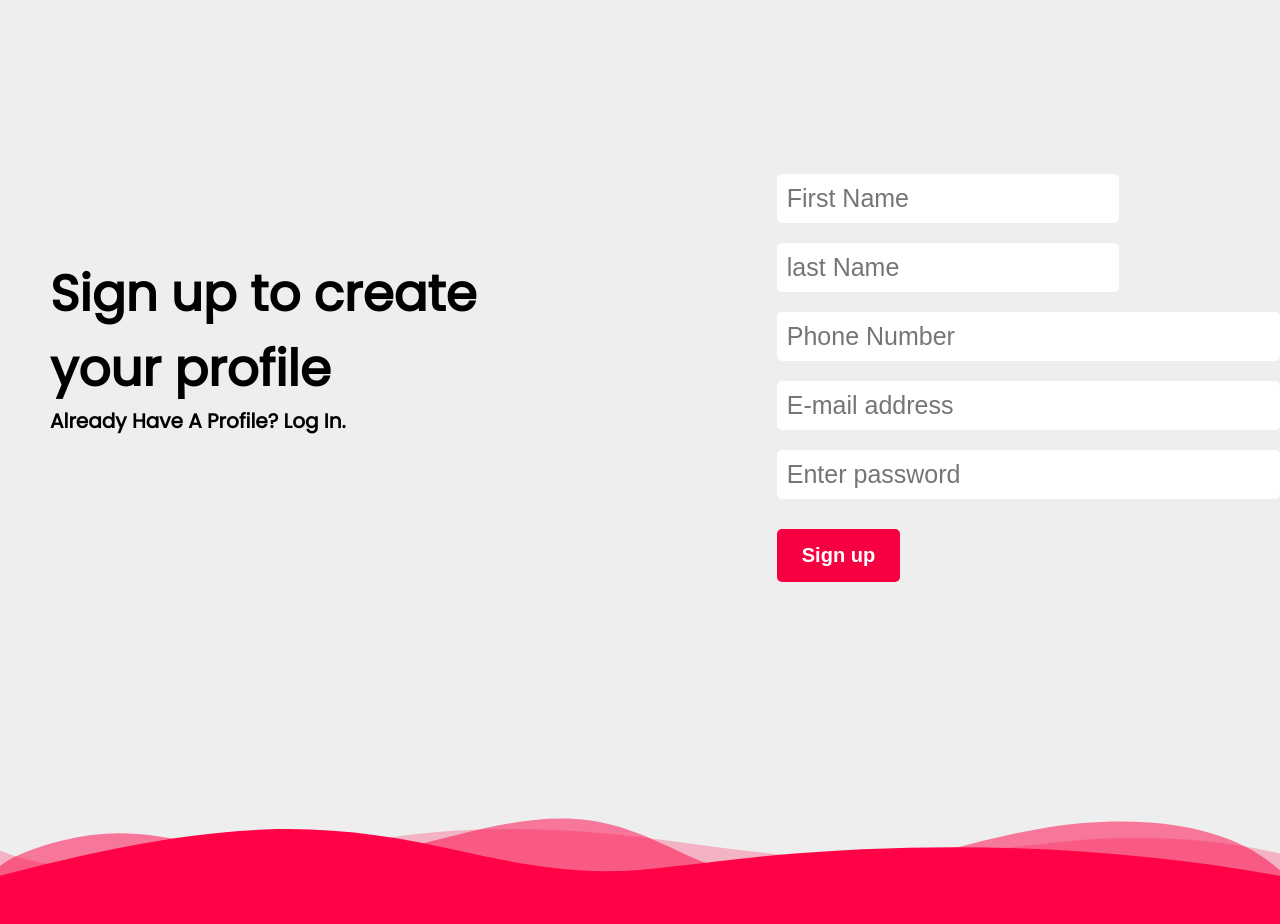
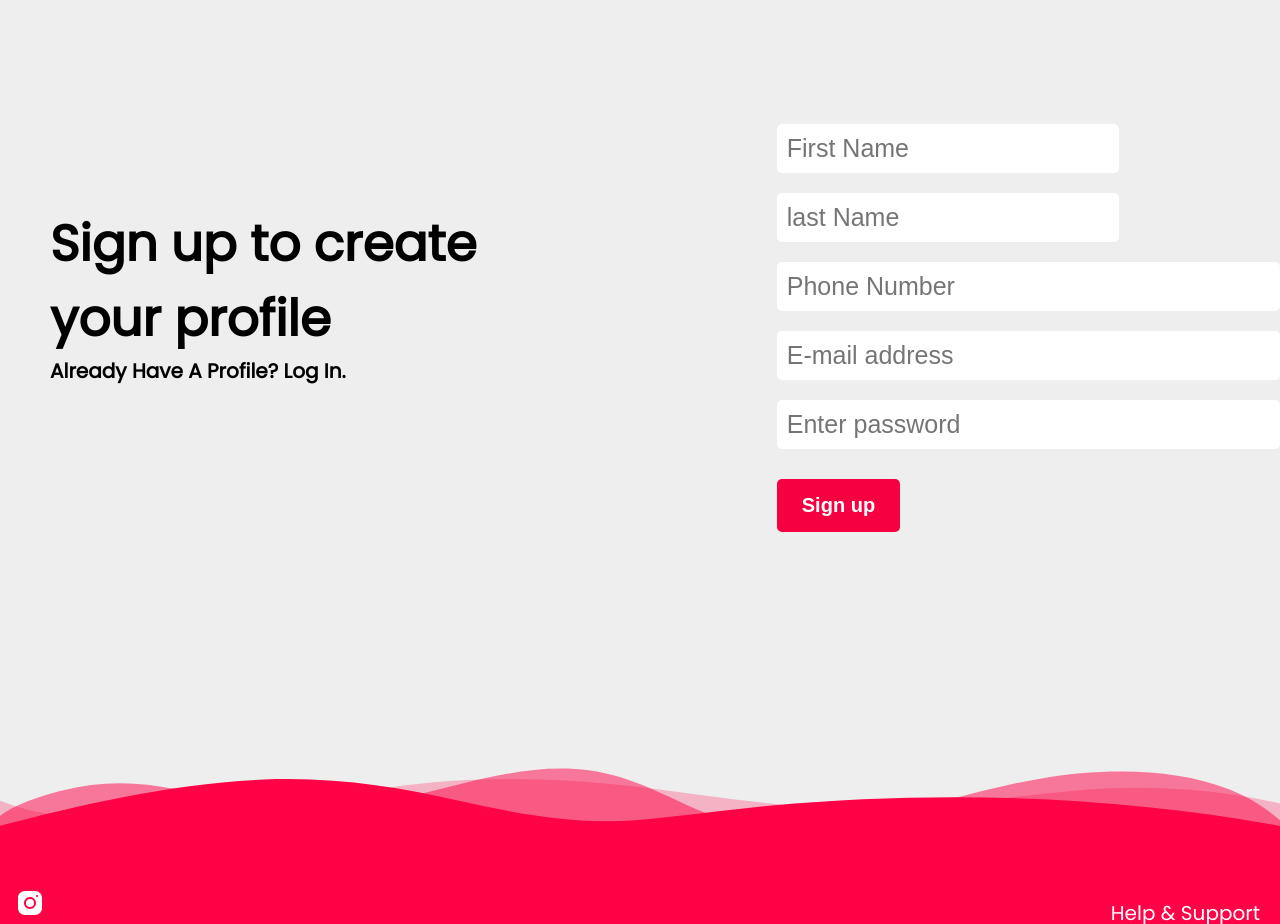
Before and after one commit to E-vek/study-overseas, a website: page index.html in a window 1280 px wide. Shown: the part 3665-4589 px from the top of the page. Drawn offline with nearby package versions, Linux system fonts and the light colour scheme.

Commit message:
extra spacing reduced

```diff
--- a/style/login-signup.css
+++ b/style/login-signup.css
@@ -42,7 +42,7 @@
 }
 
 .form{
-    margin: 200px 0px 100px 0px;
+    margin: 150px 0px 100px 0px;
     display: flex;
     flex-direction: row;
     align-items: center;
```
